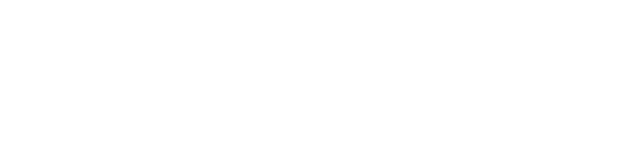
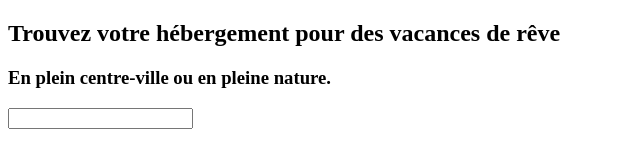
Before and after one commit to octavegraf/Booki, a plain HTML site: page index.html in a window 1280 px wide. Shown: the whole page, without its empty margins (0-640 px from the left). Drawn offline with Linux system fonts and the light colour scheme.

```diff
--- a/index.html
+++ b/index.html
@@ -7,6 +7,14 @@
     <title>Document</title>
 </head>
 <body>
-
+    <section class="recherche">
+    <main>
+    <h1>Trouvez votre hébergement pour des vacances de rêve</h1>
+    <h3>En plein centre-ville ou en pleine nature.</h3>
+    <form>
+        <input type="ville"
+    </form>
+</section>
+</main>
 </body>
 </html>
```
